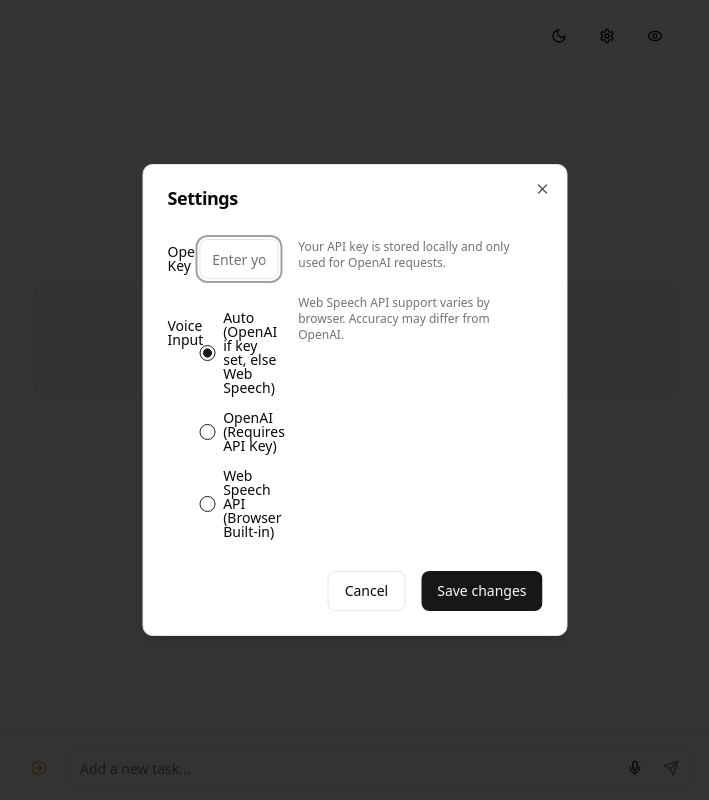
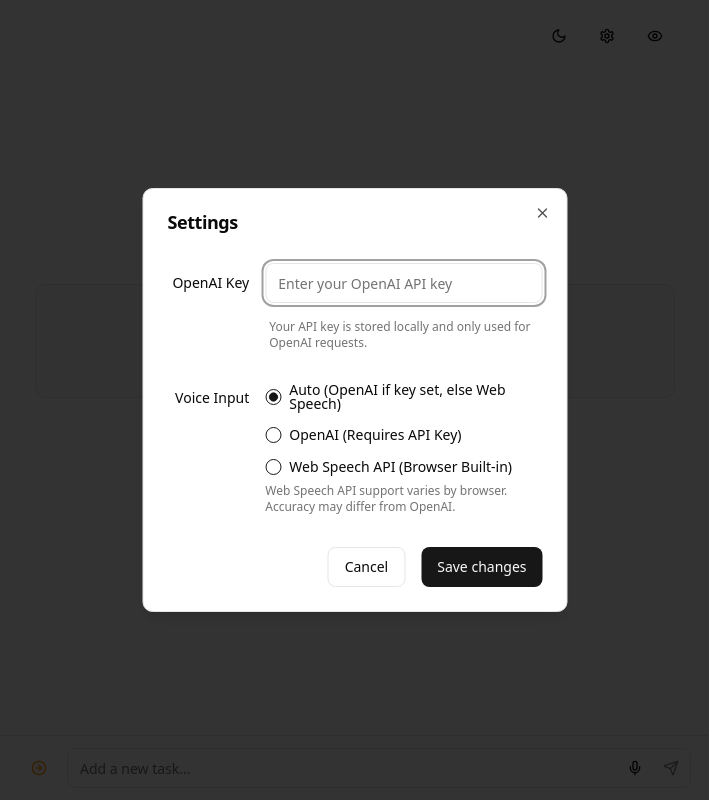
Before and after one commit to Yukaii/vibers-goal, a React (Vite) app: page / in a window 1280 px wide. Both pictures are taken after a click on the button 892 px from the left and 36 px from the top of the page. Shown: the whole page, without its empty margins (285-994 px from the left). Built offline with nearby package versions, Linux system fonts and the light colour scheme.

Commit message:
refactor: improve layout and descriptions in settings modal for better clarity

```diff
--- a/src/components/settings-modal.tsx
+++ b/src/components/settings-modal.tsx
@@ -73,20 +73,22 @@ export function SettingsModal({ isOpen, onClose }: SettingsModalProps) {
               placeholder="Enter your OpenAI API key"
               className="col-span-3"
             />
-          </div>
              <p className="text-xs text-muted-foreground px-1 col-start-2 col-span-3">
                Your API key is stored locally and only used for OpenAI requests.
              </p>
+          </div>
+
 
           {/* Voice Input Provider Selection */}
-          <div className="grid grid-cols-4 items-start gap-4 pt-4">
+          <div className="grid grid-cols-4 items-start gap-x-4 gap-y-2 pt-4"> {/* Use gap-x-4 and gap-y-2 */}
             <Label className="text-right col-span-1 pt-2">Voice Input</Label>
+            <div className="col-span-3"> {/* Wrap RadioGroup and description */}
               <RadioGroup
                 value={selectedProvider}
                 onValueChange={(value) =>
                   setSelectedProvider(value as VoiceInputProvider)
                 }
-              className="col-span-3 flex flex-col space-y-2"
+                className="flex flex-col space-y-2"
               >
                 <div className="flex items-center space-x-2">
                   <RadioGroupItem value="auto" id="r-auto" />
@@ -107,11 +109,12 @@ export function SettingsModal({ isOpen, onClose }: SettingsModalProps) {
                   </Label>
                 </div>
               </RadioGroup>
+              <p className="text-xs text-muted-foreground pt-2"> {/* Indent description under RadioGroup */}
+                Web Speech API support varies by browser. Accuracy may differ from OpenAI.
+              </p>
             </div>
-          <p className="text-xs text-muted-foreground px-1 col-start-2 col-span-3">
-            Web Speech API support varies by browser. Accuracy may differ from
-            OpenAI.
-          </p>
+          </div>
+          {/* Removed the standalone p tag from here */}
         </div>
         <DialogFooter className="gap-2">
           <DialogClose asChild>
```
Lines whose indentation alone changed are shown as unchanged.
